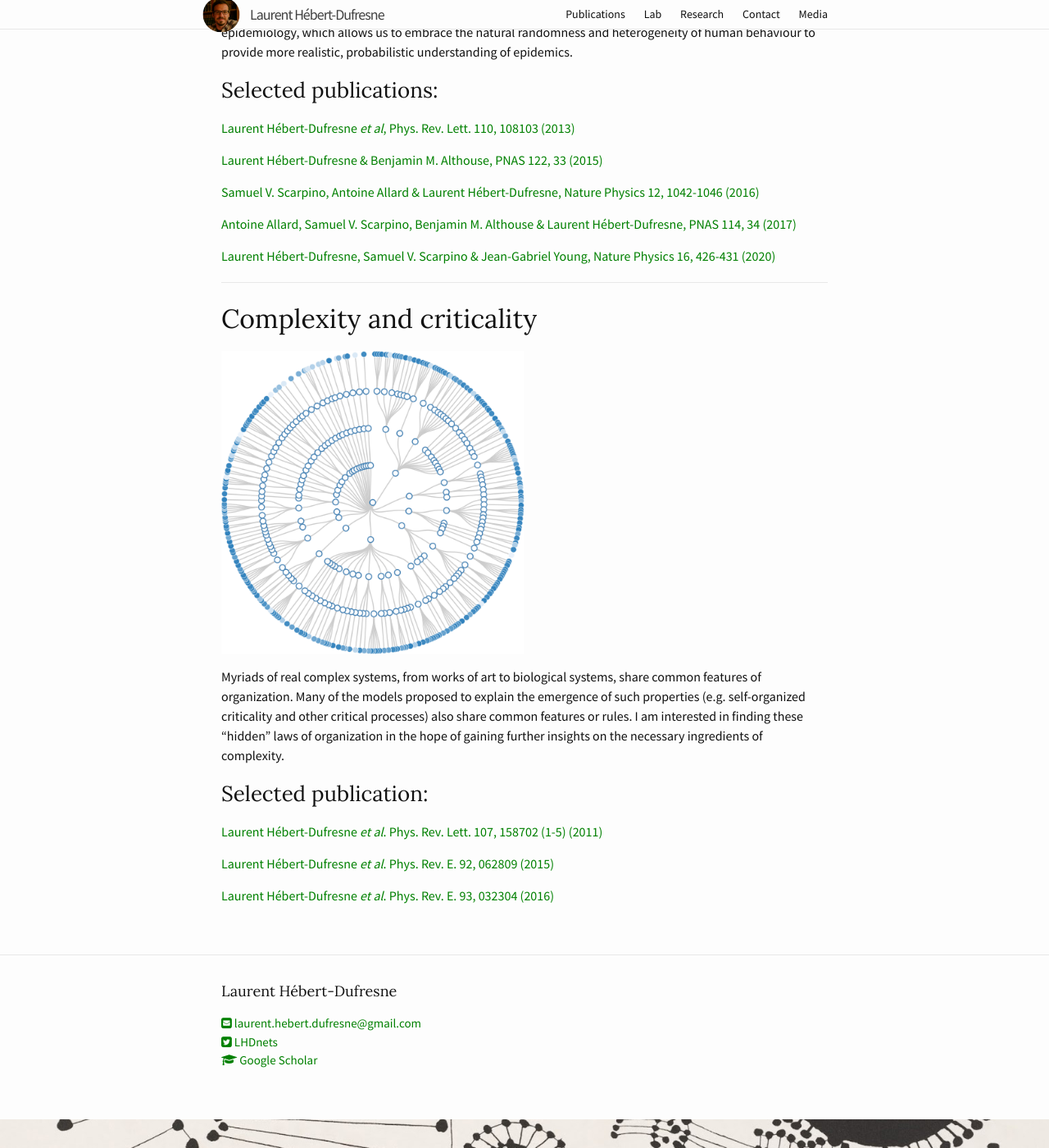
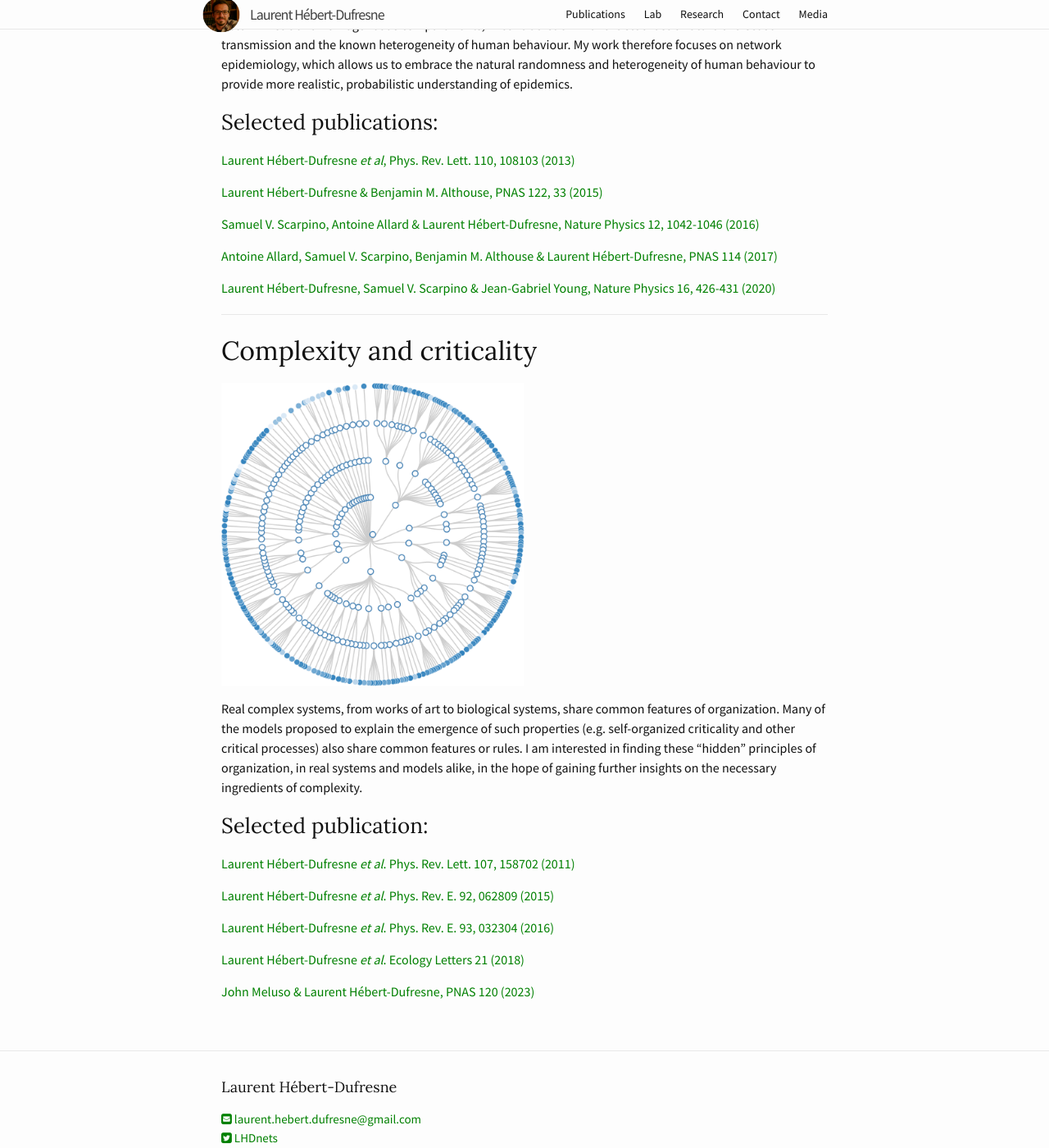
Before and after one commit to laurenthebertdufresne/laurenthebertdufresne.github.io, a Jekyll site: the page built from _pages/research.md, in a window 1280 px wide and 1400 px high, scrolled down 1364 px. Shown: the whole window at 82% size. Built offline with Jekyll 4.4.1, drawn with Linux system fonts in a browser that asks for light colours; some of the changed text lies outside the part shown.

Commit message:
new Allen et al. PRL

```diff
--- a/_pages/research.md
+++ b/_pages/research.md
@@ -5,17 +5,19 @@
 weight: 3
 ---
 
-## Bridging graph theory and network science
+## Network science
 
 <img src="/img/constellation.jpg?height=137&amp;width=320" border="0" width="100%">
 
-As "big data" now often means "big networks", applications of network science now arise in all shapes and forms. Unfortunately, there is still a large gap between the foundations of graph theory and the simple application of "network thinking". I have many projects which aim at closing this gap and unify the approaches from statistical physics, mathematics and computer science.
+As "big data" often means "big networks", applications of network science now arise in all shapes and forms. Unfortunately, there is still a large gap between the foundations of graph theory, interdisciplinary network science, and the simple application of "network thinking". I have many projects which aim at closing this gap and unify the approaches from statistical physics, mathematics and computer science.
 
 ### Selected publications:
 
 [Laurent Hébert-Dufresne, Joshua A. Grochow & Antoine Allard, Scientific Reports 6 31708 (2016)](http://www.nature.com/articles/srep31708)
 
 [Antoine Allard & Laurent Hébert-Dufresne, Phys. Rev. X 9, 011023 (2019)](https://journals.aps.org/prx/abstract/10.1103/PhysRevX.9.011023)
+
+[Andrea Allen, Cristopher Moore & Laurent Hébert-Dufresne, Phys. Rev. Lett., 077402 (2024)](https://journals.aps.org/prl/abstract/10.1103/PhysRevLett.132.077402)
 
 * * *
 
@@ -33,7 +35,7 @@
 
 [Samuel V. Scarpino, Antoine Allard & Laurent Hébert-Dufresne, Nature Physics 12, 1042-1046 (2016)](http://www.nature.com/nphys/journal/vaop/ncurrent/full/nphys3832.html)
 
-[Antoine Allard, Samuel V. Scarpino, Benjamin M. Althouse & Laurent Hébert-Dufresne, PNAS 114, 34 (2017)](http://www.pnas.org/content/early/2017/08/07/1703073114.full)
+[Antoine Allard, Samuel V. Scarpino, Benjamin M. Althouse & Laurent Hébert-Dufresne, PNAS 114 (2017)](http://www.pnas.org/content/early/2017/08/07/1703073114.full)
 
 [Laurent Hébert-Dufresne, Samuel V. Scarpino & Jean-Gabriel Young, Nature Physics 16, 426-431 (2020)](https://www.nature.com/articles/s41567-020-0791-2)
 
@@ -43,12 +45,16 @@
 
 <img src="/img/system.png?height=61&amp;width=160" border="0" width="50%">
 
-Myriads of real complex systems, from works of art to biological systems, share common features of organization. Many of the models proposed to explain the emergence of such properties (e.g. self-organized criticality and other critical processes) also share common features or rules. I am interested in finding these "hidden" laws of organization in the hope of gaining further insights on the necessary ingredients of complexity.
+Real complex systems, from works of art to biological systems, share common features of organization. Many of the models proposed to explain the emergence of such properties (e.g. self-organized criticality and other critical processes) also share common features or rules. I am interested in finding these "hidden" principles of organization, in real systems and models alike, in the hope of gaining further insights on the necessary ingredients of complexity.
 
 ### Selected publication:
 
-[Laurent Hébert-Dufresne *et al*. Phys. Rev. Lett. 107, 158702 (1-5) (2011)](http://prl.aps.org/abstract/PRL/v107/i15/e158702)
+[Laurent Hébert-Dufresne *et al*. Phys. Rev. Lett. 107, 158702 (2011)](http://prl.aps.org/abstract/PRL/v107/i15/e158702)
 
 [Laurent Hébert-Dufresne *et al*. Phys. Rev. E. 92, 062809 (2015)](http://journals.aps.org/pre/abstract/10.1103/PhysRevE.92.062809)
 
 [Laurent Hébert-Dufresne *et al*. Phys. Rev. E. 93, 032304 (2016)](http://journals.aps.org/pre/abstract/10.1103/PhysRevE.93.032304)
+
+[Laurent Hébert-Dufresne *et al*. Ecology Letters 21 (2018)](https://onlinelibrary.wiley.com/doi/epdf/10.1111/ele.12942)
+
+[John Meluso & Laurent Hébert-Dufresne, PNAS 120 (2023)](https://www.pnas.org/doi/10.1073/pnas.2303568120)
```
Also changed, not shown: _includes/edited.md (+2 -2 lines), _includes/peer-reviewed.md (+6 -6 lines).
